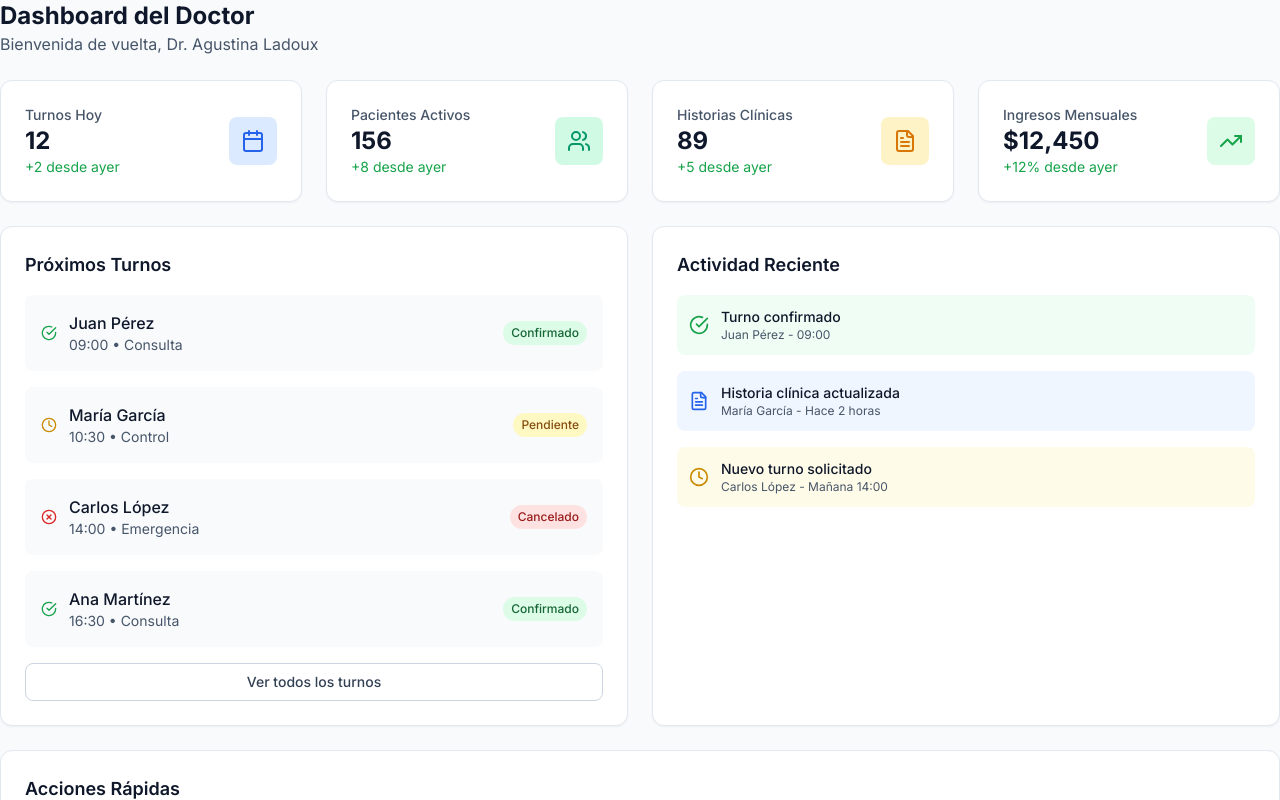
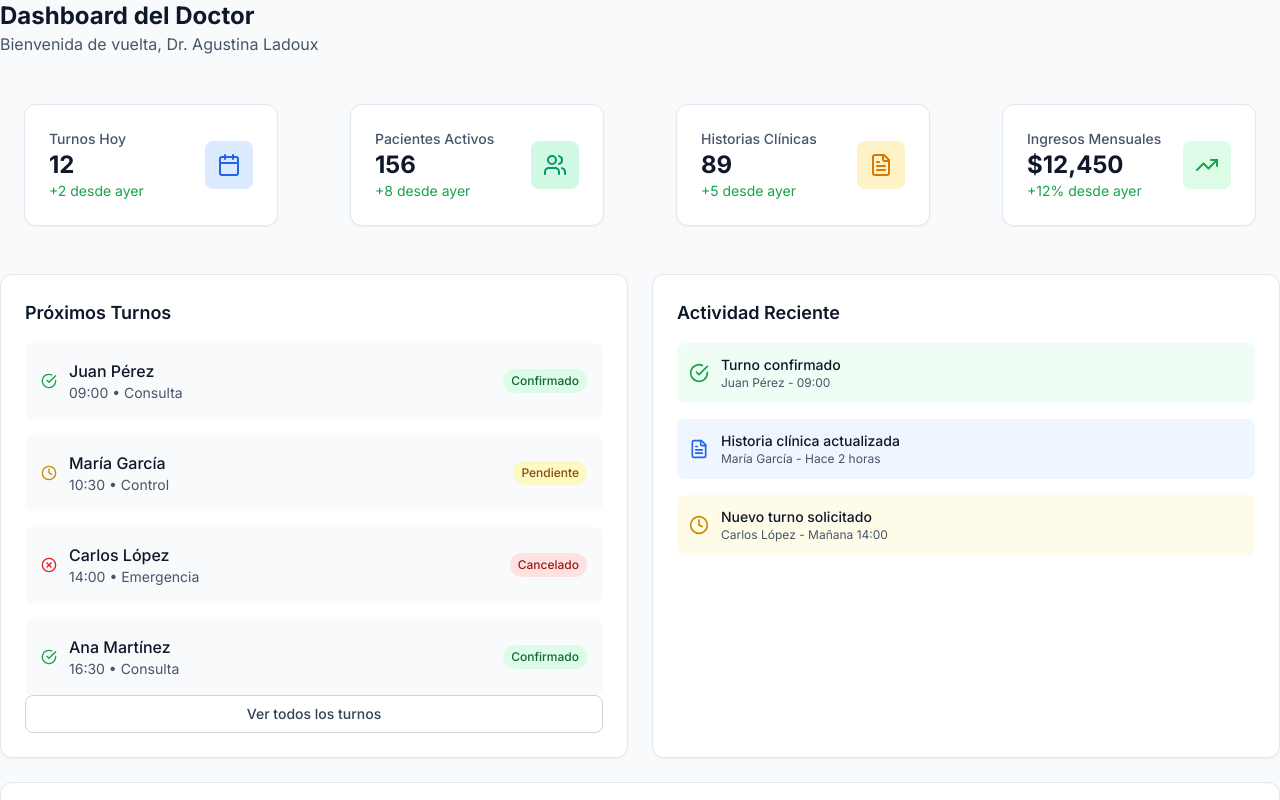
Before and after one commit to BrunojayParis/Medinot, a Next.js app in the folder frontend/: page /dashboard in a window 1280 px wide. Shown: the top 800 px of the page. Built offline with nearby package versions, Linux system fonts and the light colour scheme.

Commit message:
añadimos rutas al dashboard

```diff
--- a/frontend/src/app/dashboard/page.tsx
+++ b/frontend/src/app/dashboard/page.tsx
@@ -1,6 +1,7 @@
 import React from 'react';
 import { Card } from '@/components/ui/Card';
 import { Button } from '@/components/ui/Button';
+import Link from 'next/link';
 import {
   Calendar,
   Users,
@@ -23,7 +24,8 @@ export default function DashboardPage() {
       changeType: 'positive',
       icon: Calendar,
       color: 'text-primary-600',
-      bgColor: 'bg-primary-100 dark:bg-primary-900/20'
+      bgColor: 'bg-primary-100 dark:bg-primary-900/20',
+      to: '/dashboard/appointments'
     },
     {
       title: 'Pacientes Activos',
@@ -32,7 +34,8 @@ export default function DashboardPage() {
       changeType: 'positive',
       icon: Users,
       color: 'text-secondary-600',
-      bgColor: 'bg-secondary-100 dark:bg-secondary-900/20'
+      bgColor: 'bg-secondary-100 dark:bg-secondary-900/20',
+      to: '/dashboard/patients'
     },
     {
       title: 'Historias Clínicas',
@@ -41,7 +44,8 @@ export default function DashboardPage() {
       changeType: 'positive',
       icon: FileText,
       color: 'text-accent-600',
-      bgColor: 'bg-accent-100 dark:bg-accent-900/20'
+      bgColor: 'bg-accent-100 dark:bg-accent-900/20',
+      to: '/dashboard/medical-records'
     },
     {
       title: 'Ingresos Mensuales',
@@ -50,7 +54,8 @@ export default function DashboardPage() {
       changeType: 'positive',
       icon: TrendingUp,
       color: 'text-green-600',
-      bgColor: 'bg-green-100 dark:bg-green-900/20'
+      bgColor: 'bg-green-100 dark:bg-green-900/20',
+      to: '/dashboard/reports'
     }
   ];
 
@@ -117,7 +122,8 @@ export default function DashboardPage() {
       {/* Stats Grid */}
       <div className="grid grid-cols-1 md:grid-cols-2 lg:grid-cols-4 gap-6">
         {stats.map((stat, index) => (
-          <Card key={index} className="p-6">
+          <Link href={stat.to} key={index} className="p-6">
+            <Card>
             <div className="flex items-center justify-between">
               <div>
                 <p className="text-sm font-medium text-neutral-600 dark:text-neutral-400">
@@ -138,7 +144,8 @@ export default function DashboardPage() {
                 <stat.icon className={`w-6 h-6 ${stat.color}`} />
               </div>
             </div>
-          </Card>
+            </Card>
+          </Link>
         ))}
       </div>
 
@@ -169,9 +176,11 @@ export default function DashboardPage() {
                 </span>
               </div>
             ))}
-            <Button variant="outline" className="w-full">
-              Ver todos los turnos
-            </Button>
+            <Link href="/dashboard/appointments">
+              <Button variant="outline" className="w-full" >
+                Ver todos los turnos
+              </Button>
+              </Link>
           </div>
         </Card>
 
```
